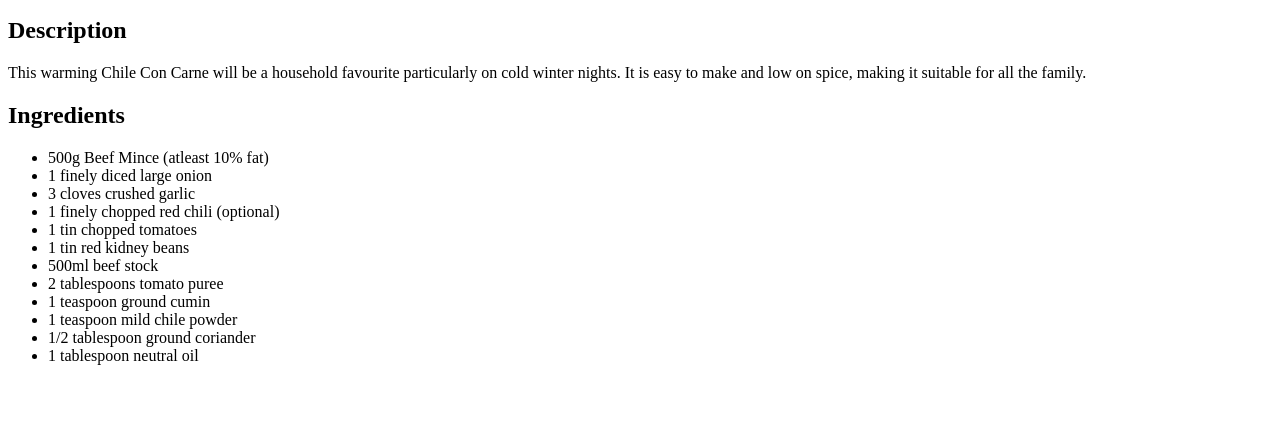
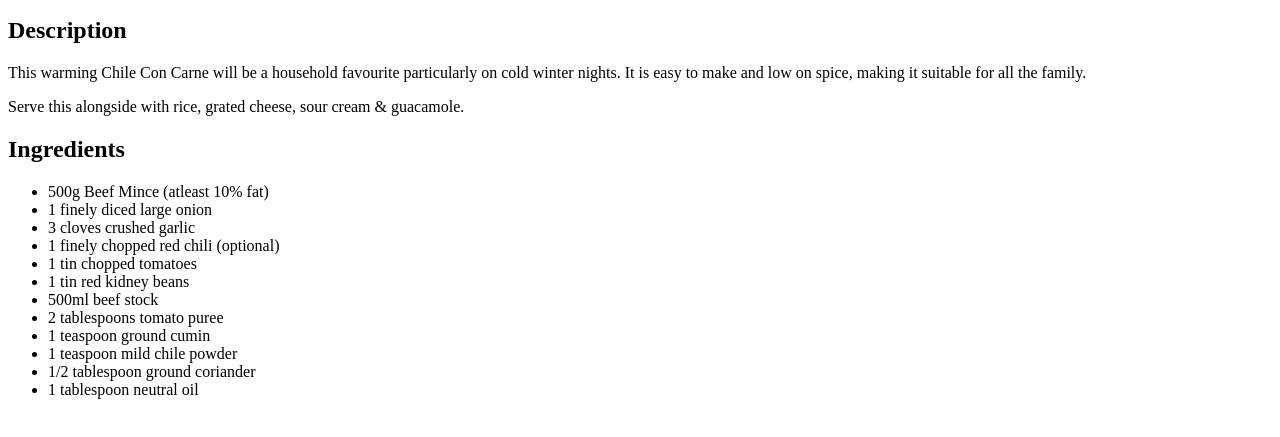
Before and after one commit to SamCatt21/odin-recipes, a plain HTML site: page recipes/chili-con-carne.html in a window 1280 px wide. Shown: the part 101-538 px from the top of the page. Drawn offline with Linux system fonts and the light colour scheme.

Commit message:
Add serving suggestion to description

```diff
--- a/recipes/chili-con-carne.html
+++ b/recipes/chili-con-carne.html
@@ -9,6 +9,7 @@
         <img src="../images/chili-con-carne.jpg" alt="the finished chile con carne in a bowl with a spoon" height="300">
         <h2>Description</h2>
         <p>This warming Chile Con Carne will be a household favourite particularly on cold winter nights. It is easy to make and low on spice, making it suitable for all the family.</p>
+        <p>Serve this alongside with rice, grated cheese, sour cream & guacamole.</p>
         <h2>Ingredients</h2>
         <ul>
             <li>500g Beef Mince (atleast 10% fat)</li>
```
